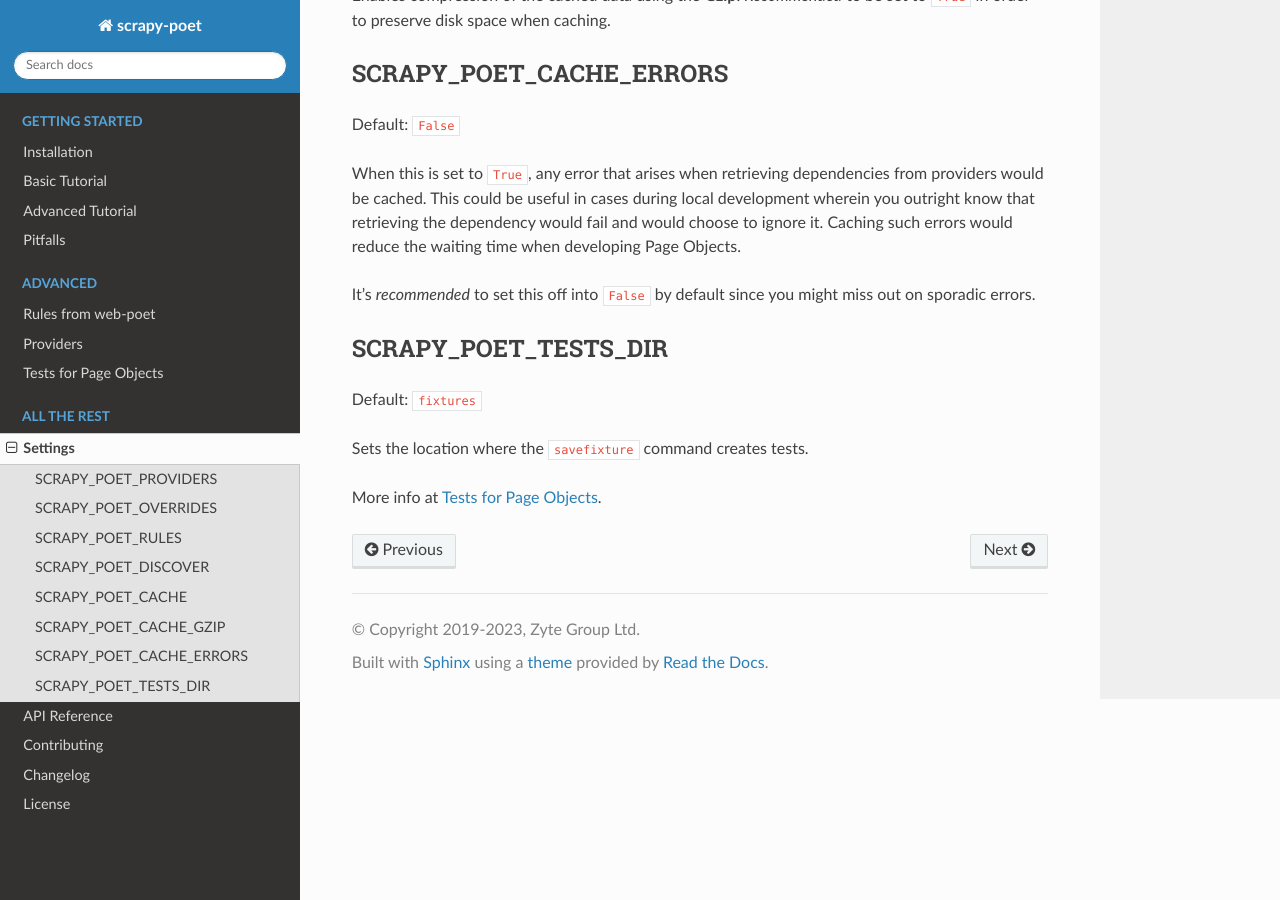
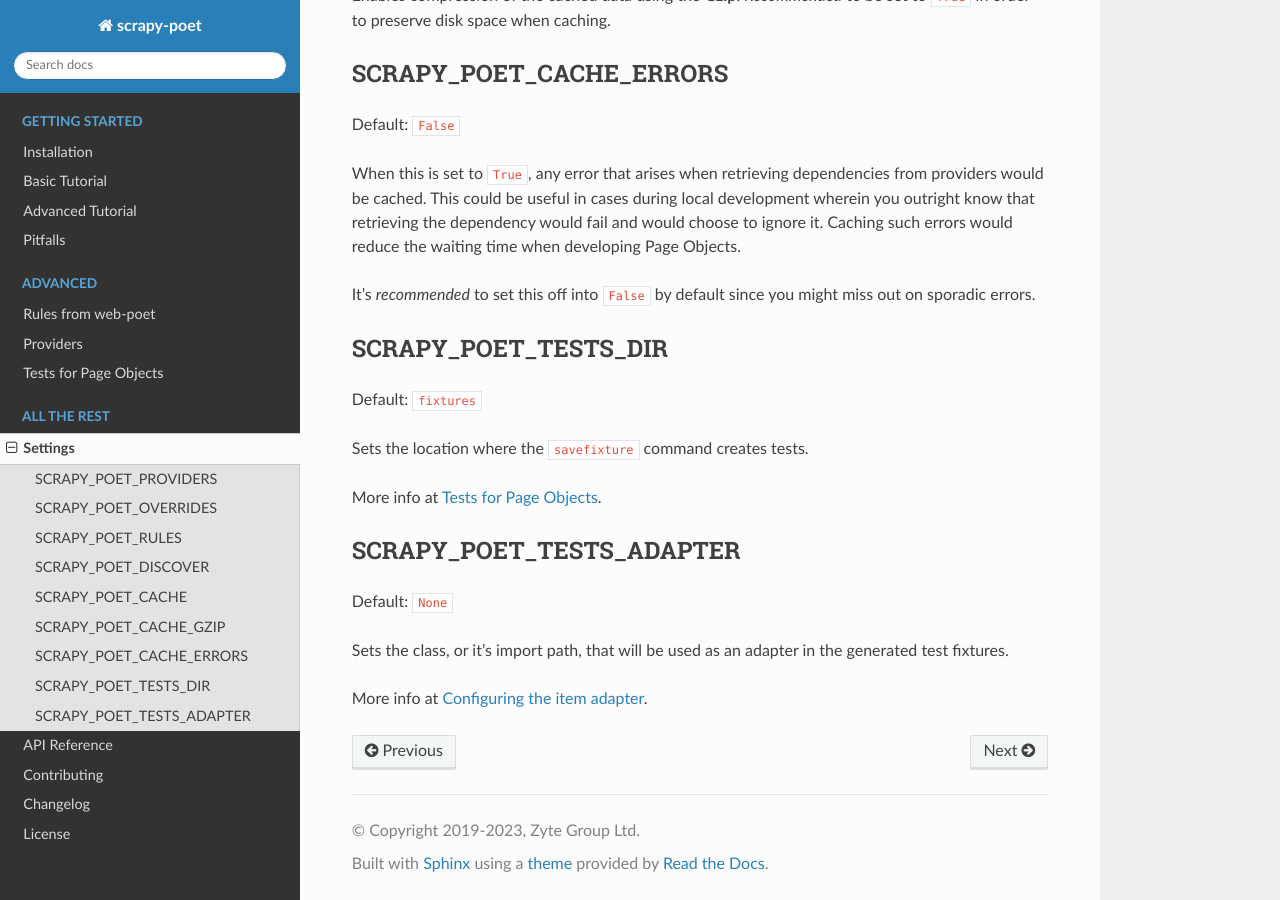
Before and after one commit to scrapinghub/scrapy-poet, a Sphinx documentation site: the page built from docs/settings.rst, in a window 1280 px wide and 900 px high, scrolled down 1666 px. Built offline with Sphinx 7.4.7 and the Read the Docs theme 2.0.0, drawn with Linux system fonts in a browser that asks for light colours; the version number could not be read and is left out.

Commit message:
Support adapters in fixtures.

```diff
--- a/docs/settings.rst
+++ b/docs/settings.rst
@@ -105,3 +105,14 @@ Default: ``fixtures``
 Sets the location where the ``savefixture`` command creates tests.
 
 More info at :ref:`testing`.
+
+
+SCRAPY_POET_TESTS_ADAPTER
+-------------------------
+
+Default: ``None``
+
+Sets the class, or it's import path, that will be used as an adapter in the
+generated test fixtures.
+
+More info at :ref:`fixture-adapter`.
```
Also changed, not shown: docs/testing.rst (+9 -1 lines), 2 other files.
